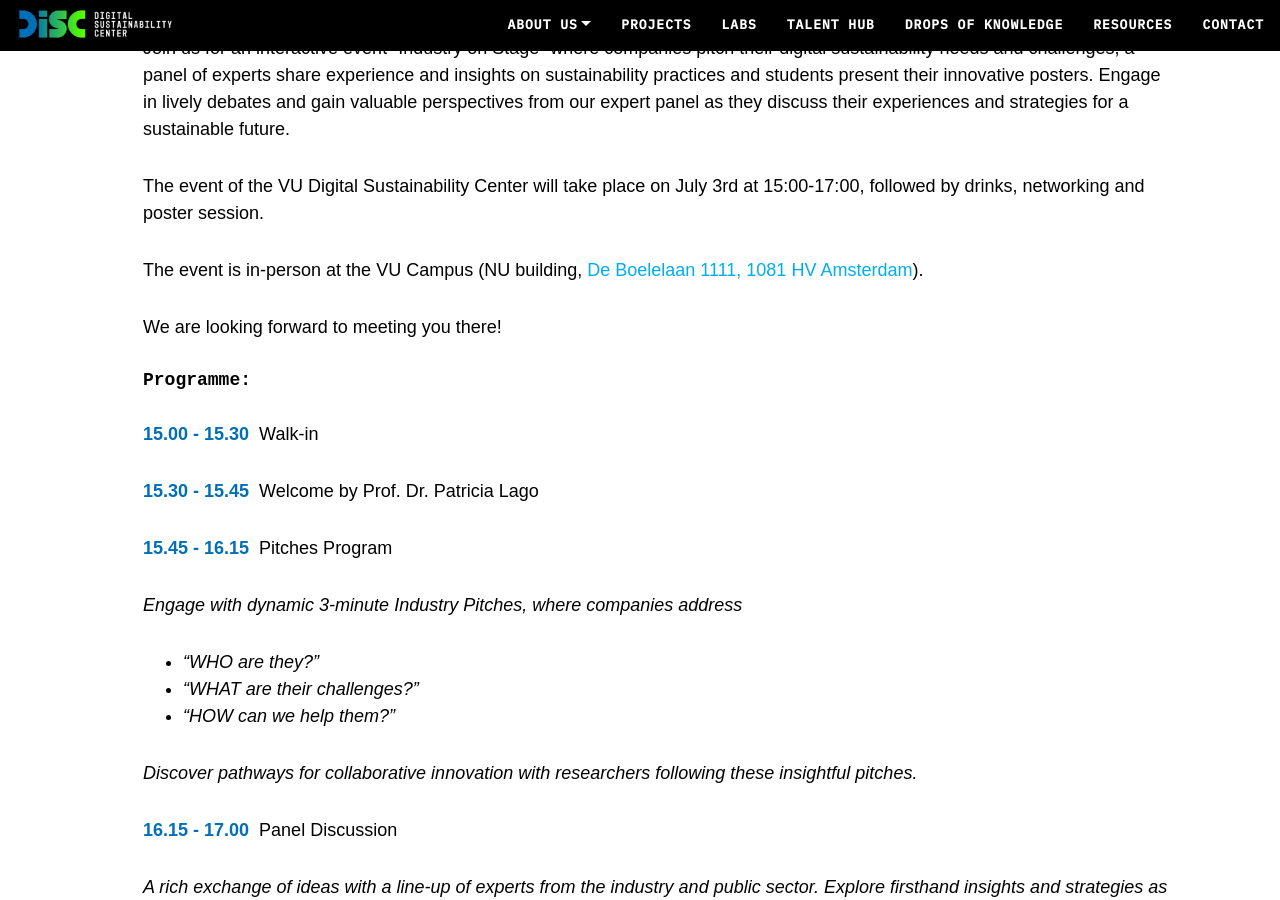
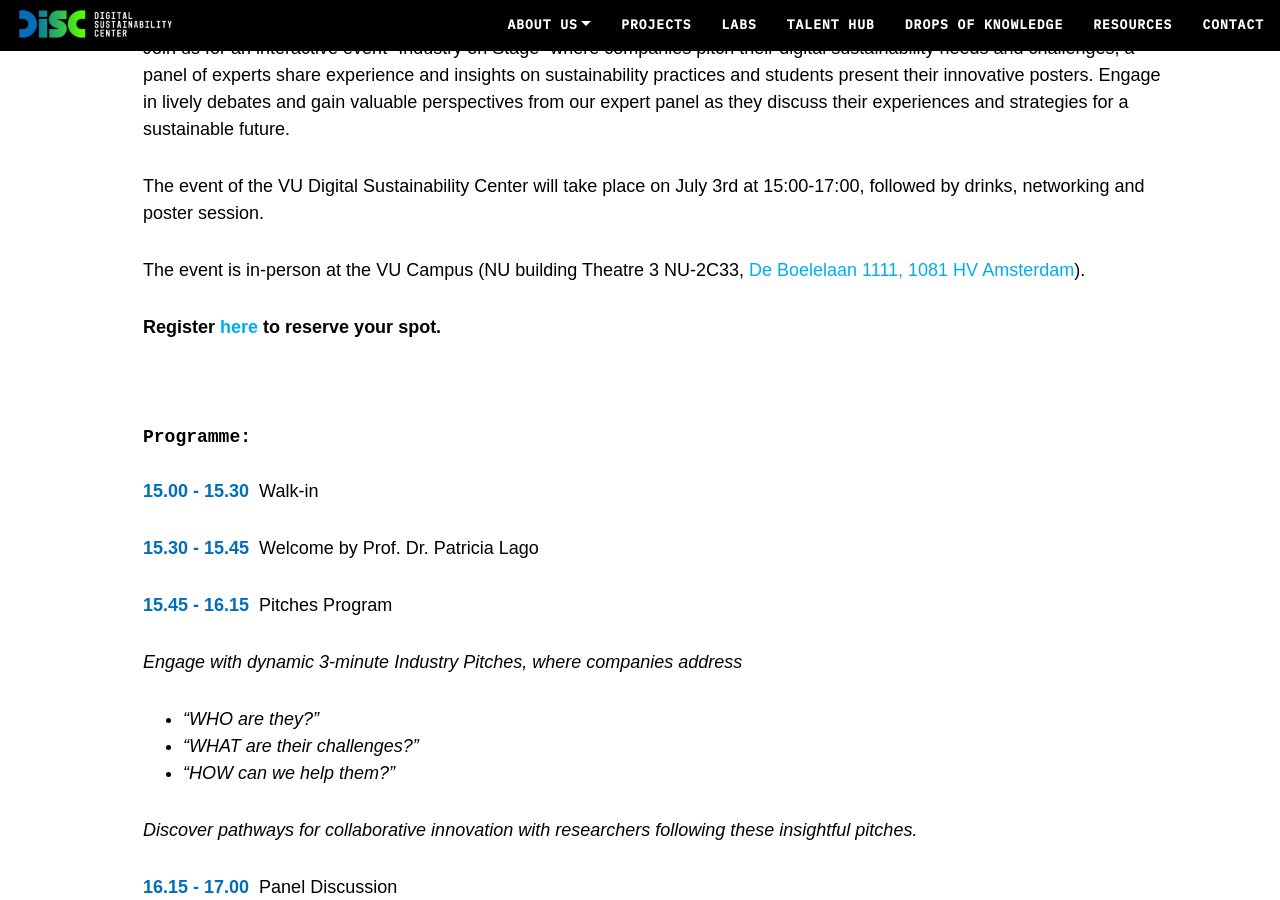
Before and after one commit to S2-group/disc-website.github.io, a Jekyll site: the page built from _posts/2024-05-13-DiSC-IndustryOnStage.md, in a window 1280 px wide and 900 px high, scrolled down 599 px. Built offline with Jekyll 4.4.1, drawn with Linux system fonts in a browser that asks for light colours; nearby versions of some CDN libraries; comment, search, counter and statistics services are not loaded.

Commit message:
added form

```diff
--- a/_posts/2024-05-13-DiSC-IndustryOnStage.md
+++ b/_posts/2024-05-13-DiSC-IndustryOnStage.md
@@ -14,11 +14,14 @@
 
 The event of the VU Digital Sustainability Center will take place on July 3rd at 15:00-17:00, followed by drinks, networking and poster session.
 
-The event is in-person at the VU Campus (NU building, <a target="blank" href="https://goo.gl/maps/E2MT4ZGRFYyGSPwu9">De Boelelaan 1111, 1081 HV Amsterdam</a>).
+The event is in-person at the VU Campus (NU building Theatre 3 NU-2C33, <a target="blank" href="https://goo.gl/maps/E2MT4ZGRFYyGSPwu9">De Boelelaan 1111, 1081 HV Amsterdam</a>).
 
-We are looking forward to meeting you there!
+**Register [here](https://docs.google.com/forms/d/12BH5bYNMGBaTtS3XGGJUgF9BIFll1tzqaTRaDycMLUs/viewform
+) to reserve your spot.**
 <!-- Registration to reserve your ticket now.  -->
 <!-- Reserve now your ticket via <a target="blank" href="https://www.eventbrite.nl/e/launch-event-disc-digital-sustainability-center-tickets-482442206627?aff=ebdssbdestsearch&keep_tld=1">Eventbrite</a>. -->
+
+<br />
 
 #### Programme:
 
```
